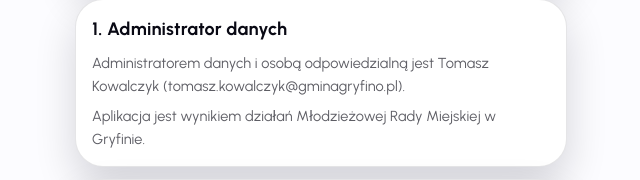
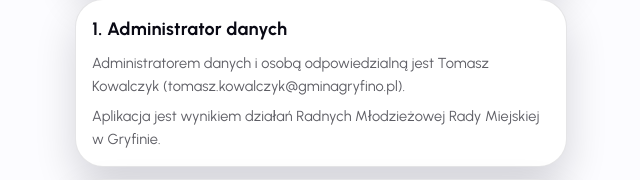
Before and after one commit to TomaszKowalczyk09/plan-na-kryzys, a React (Vite) app: page /privacy in a window 1280 px wide. Shown: the part 121-301 px from the top of the page, without its empty margins (319-959 px from the left). Built offline with nearby package versions, Linux system fonts and the light colour scheme.

Commit message:
feat: update wording in PrivacyPage for clarity on organizational responsibility

```diff
--- a/src/pages/PrivacyPage.jsx
+++ b/src/pages/PrivacyPage.jsx
@@ -12,7 +12,7 @@ export default function PrivacyPage() {
           Administratorem danych i osobą odpowiedzialną jest Tomasz Kowalczyk (tomasz.kowalczyk@gminagryfino.pl).
         </p>
         <p className="p">
-          Aplikacja jest wynikiem działań Młodzieżowej Rady Miejskiej w Gryfinie.
+          Aplikacja jest wynikiem działań Radnych Młodzieżowej Rady Miejskiej w Gryfinie.
         </p>
       </div>
 
```
